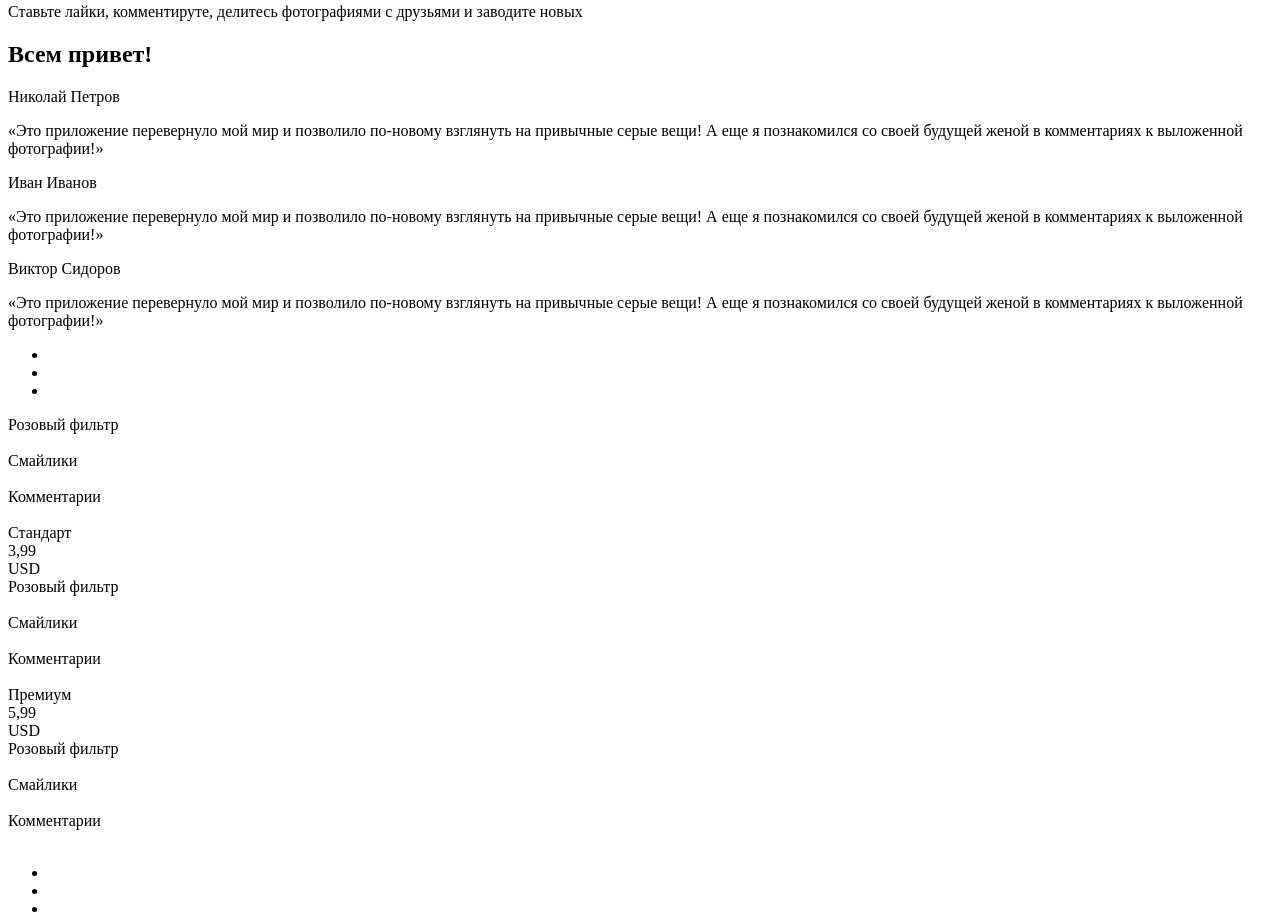
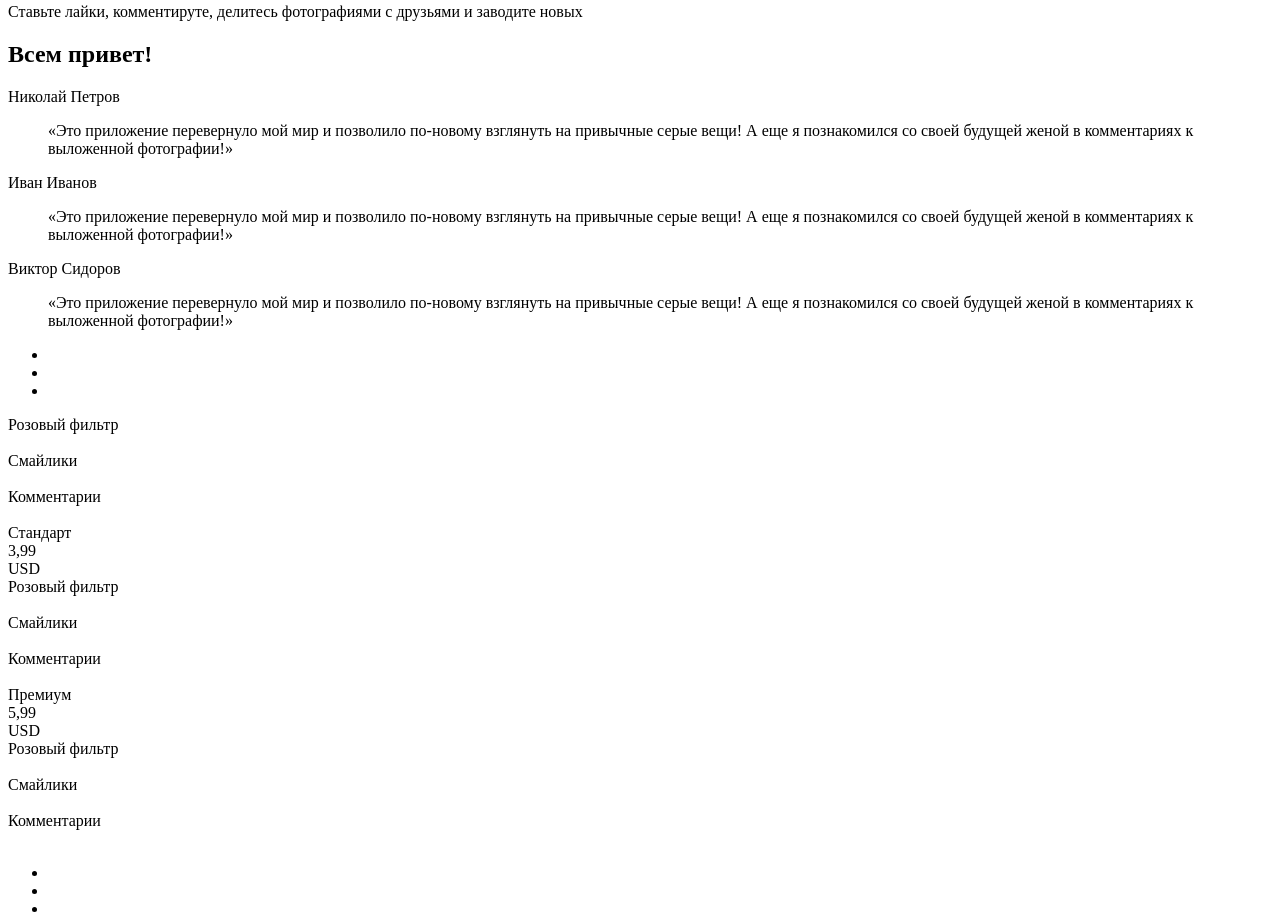
Before and after one commit to ikashyntseva/169447-pink, a website: page pink-index.html in a window 1280 px wide. Shown: the part 959-1879 px from the top of the page. Drawn offline with Linux system fonts and the light colour scheme.

Commit message:
Slight updates to pink-form.html, pink-index.html pages

```diff
--- a/pink-index.html
+++ b/pink-index.html
@@ -72,17 +72,17 @@
         <div class="container">
           <div class="review review--active">
             <p class="review__author">Николай Петров</p>
-            <p class="review__text">«Это приложение перевернуло мой мир и позволило по-новому взглянуть на привычные серые
-              вещи! А еще я познакомился со своей будущей женой в комментариях к выложенной фотографии!»</p>
+            <blockquote class="review__text">«Это приложение перевернуло мой мир и позволило по-новому взглянуть на привычные серые
+              вещи! А еще я познакомился со своей будущей женой в комментариях к выложенной фотографии!»</blockquote>
           </div>
           <div class="review">
             <p class="review__author">Иван Иванов</p>
-            <p class="review__text">«Это приложение перевернуло мой мир и позволило по-новому взглянуть на привычные серые
-              вещи! А еще я познакомился со своей будущей женой в комментариях к выложенной фотографии!»</p>
+            <blockquote class="review__text">«Это приложение перевернуло мой мир и позволило по-новому взглянуть на привычные серые
+              вещи! А еще я познакомился со своей будущей женой в комментариях к выложенной фотографии!»</blockquote>
           </div>
           <div class="review">
             <p class="review__author">Виктор Сидоров</p>
-            <p class="review__text">«Это приложение перевернуло мой мир и позволило по-новому взглянуть на привычные серые вещи! А еще я познакомился со своей будущей женой в комментариях к выложенной фотографии!»</p>
+            <blockquote class="review__text">«Это приложение перевернуло мой мир и позволило по-новому взглянуть на привычные серые вещи! А еще я познакомился со своей будущей женой в комментариях к выложенной фотографии!»</blockquote>
           </div>
         </div>
       </section>
```
Also changed, not shown: pink-form.html (+1 -2 lines).
